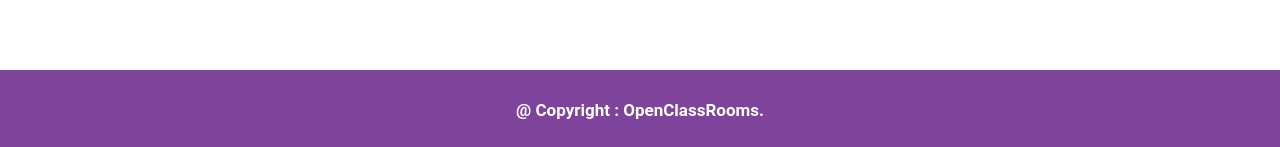
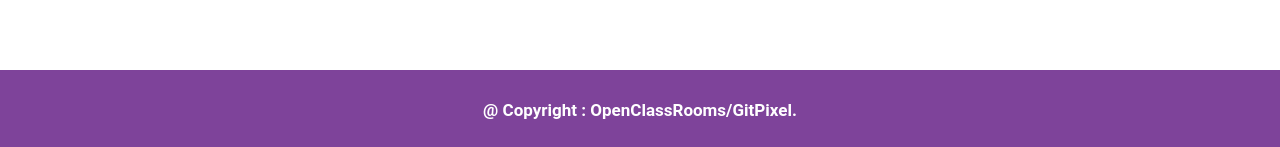
Before and after one commit to ChristineCRATO/AzerType, a plain HTML site: page index.html in a window 1280 px wide. Shown: the part 650-797 px from the top of the page. Drawn offline with Linux system fonts and the light colour scheme.

Commit message:
MAJ index

```diff
--- a/index.html
+++ b/index.html
@@ -51,7 +51,7 @@
     </main>
 
     <footer>
-    @ Copyright : OpenClassRooms.
+    @ Copyright : OpenClassRooms/GitPixel.
    </footer>
 
    <!-- Popup Partage -->
```
Also changed, not shown: 1 other file.
